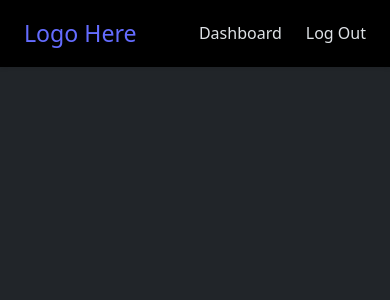
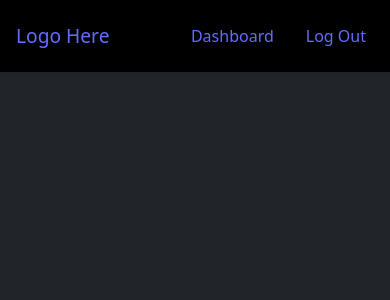
Before and after one commit to ANewProfile/synapse, a React (Vite) app: page / in a window 390 px wide. Shown: the top 300 px of the page. Built offline with nearby package versions, Linux system fonts and the light colour scheme.

Commit message:
fixed styling conflicts with bootstrap

```diff
--- a/src/App.tsx
+++ b/src/App.tsx
@@ -16,7 +16,7 @@ function App() {
                     <Route path="/signup" element={<Signup />} />
                     <Route
                         path="/logout"
-                        element={<p>LOGIN NOT IMPLEMENTED</p>}
+                        element={<p>LOGOUT NOT IMPLEMENTED</p>}
                     />
                 </Routes>
             </main>
--- a/src/components/Navbar.tsx
+++ b/src/components/Navbar.tsx
@@ -3,15 +3,15 @@ import "../css/Navbar.css";
 
 function Navbar() {
     return (
-        <nav className="bg-black px-4 py-3 d-flex justify-content-between align-items-center shadow-sm">
-            <div className="fs-3 fw-bold">
+        <nav className="custom-navbar">
+            <div className="custom-navbar-brand">
                 <Link to="/">Logo Here</Link>
             </div>
-            <div className="d-flex gap-4">
-                <Link to="/" className="nav-link">
+            <div className="custom-navbar-links">
+                <Link to="/" className="custom-nav-link">
                     Dashboard
                 </Link>
-                <Link to="/logout" className="nav-link">
+                <Link to="/logout" className="custom-nav-link">
                     Log Out
                 </Link>
             </div>
--- a/src/css/Navbar.css
+++ b/src/css/Navbar.css
@@ -1,10 +1,47 @@
-.nav-link {
+.custom-navbar {
+    background-color: #000000;
+    padding: 1rem 2rem;
+    display: flex;
+    justify-content: space-between;
+    align-items: center;
+    box-shadow: 0 2px 4px rgba(0, 0, 0, 0.1);
+}
+
+.custom-navbar-brand {
+    font-size: 1.5rem;
+    font-weight: bold;
+}
+
+.custom-navbar-links {
+    display: flex;
+    gap: 2rem;
+}
+
+.custom-nav-link {
     font-size: 1rem;
     padding: 0.5rem 1rem;
     border-radius: 4px;
     transition: background-color 0.2s;
 }
 
-.nav-link:hover {
+.custom-nav-link:hover {
     background-color: rgba(255, 255, 255, 0.1);
 }
+
+@media (max-width: 768px) {
+    .custom-navbar {
+        padding: 1rem;
+    }
+
+    .custom-navbar-brand {
+        font-size: 1.2rem;
+    }
+
+    .custom-navbar-links {
+        gap: 1rem;
+    }
+
+    .custom-nav-link {
+        padding: 0.5rem;
+    }
+}
```
